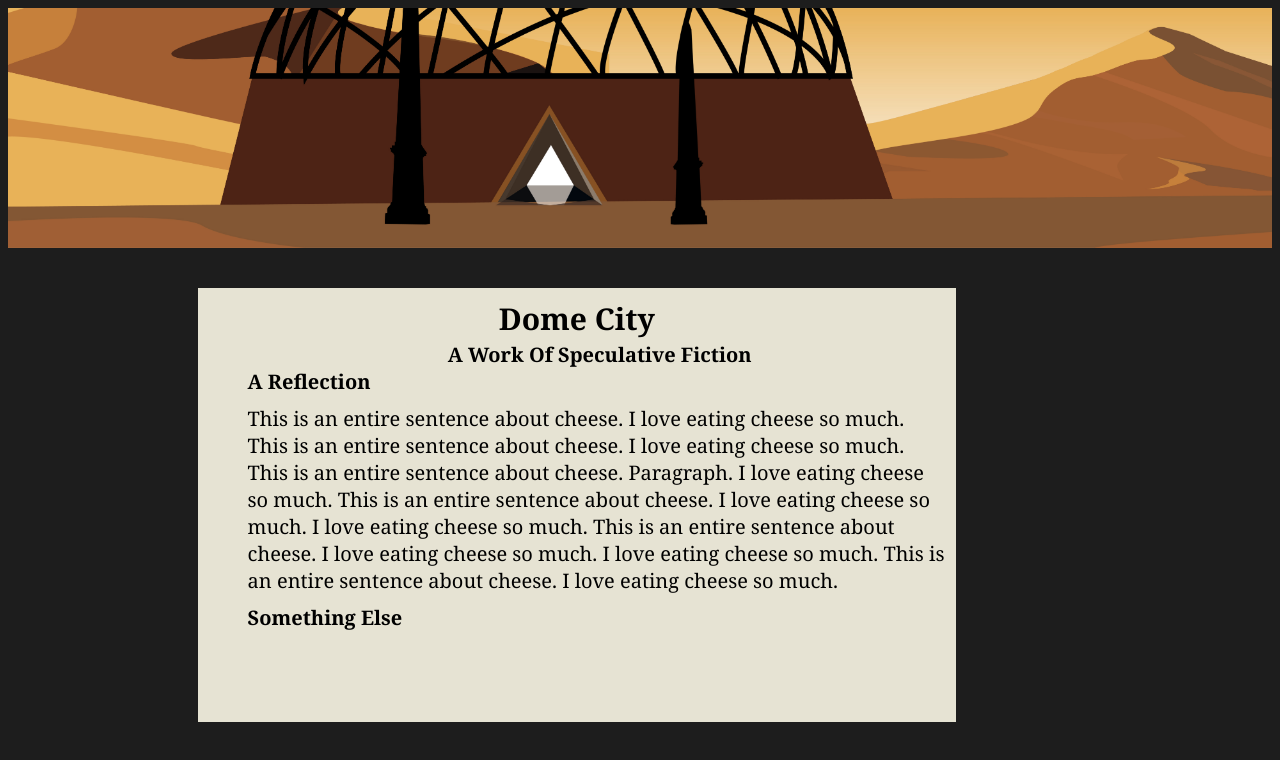
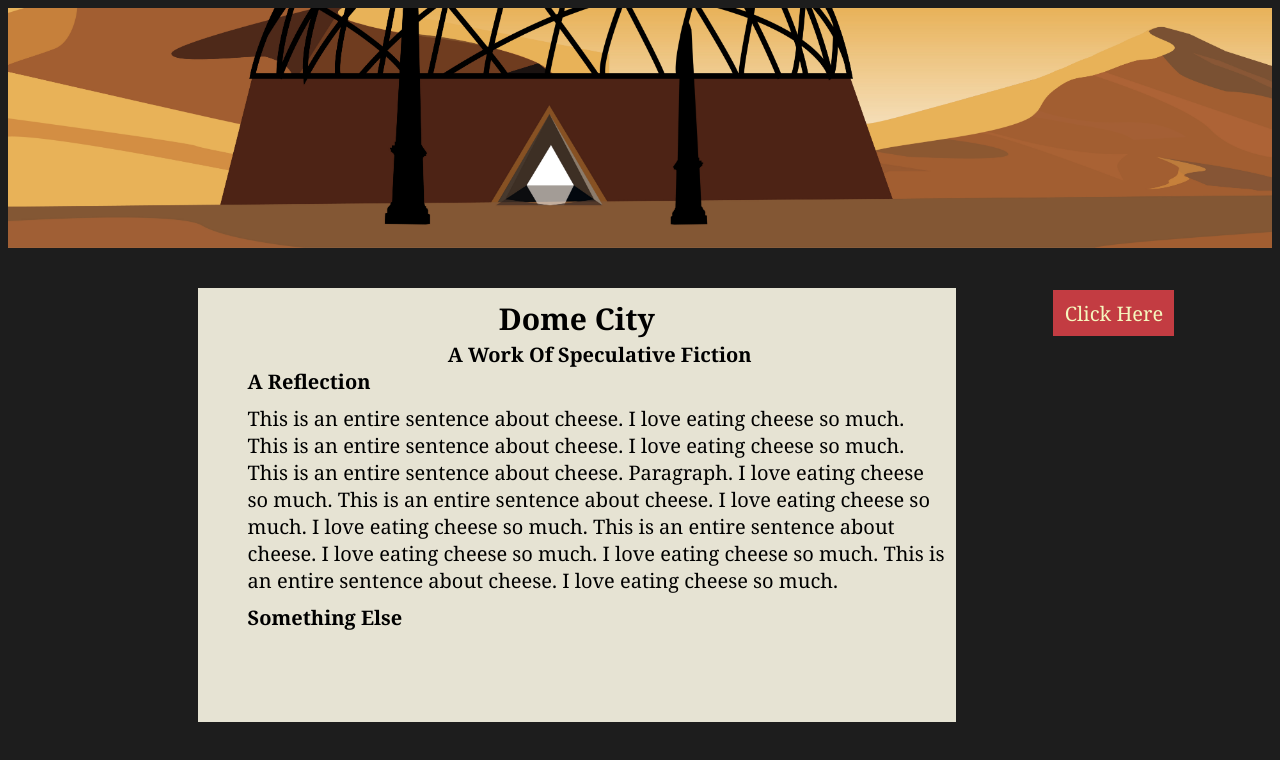
Before and after one commit to toveys/toveys.github.io, a plain HTML site: page DomeCityReflection/index.html in a window 1280 px wide. Drawn offline with Linux system fonts and the light colour scheme.

Commit message:
Add files via upload

```diff
--- a/DomeCityReflection/index.html
+++ b/DomeCityReflection/index.html
@@ -37,6 +37,9 @@
                 </div>
             </div>
             <div class="right-sidebar">
+                <div class="travel" onclick="window.open('https://toveys.itch.io/dome-city','mywindow');">
+                    <div>Click Here</div>
+                </div>
             </div>
     </div>
     <div class="footer"></div>
--- a/DomeCityReflection/style.css
+++ b/DomeCityReflection/style.css
@@ -84,6 +84,25 @@ body {
   grid-area: right-sidebar;
   background-color:#1d1d1d;
 }
+.travel{
+  width:125px;
+  height:50px;
+  margin:auto;
+  text-align:center;
+  background-color:#c33c42;
+  border-style:solid;
+  border-width:2px;
+  border-color:#1d1d1d;
+  padding-top:10px;
+  color:#f5f7be;
+}
+.travel a {
+  display: block
+}
+.travel:hover{
+  background-color:#742427;
+  cursor:pointer;
+}
 .click{
   width:100px;
   height:30px;
@@ -110,6 +129,7 @@ p{
 }
 a{
   color:#f5f7be;
+  text-decoration: none;
 }
 a:hover{
   color:#fffffe;
```
